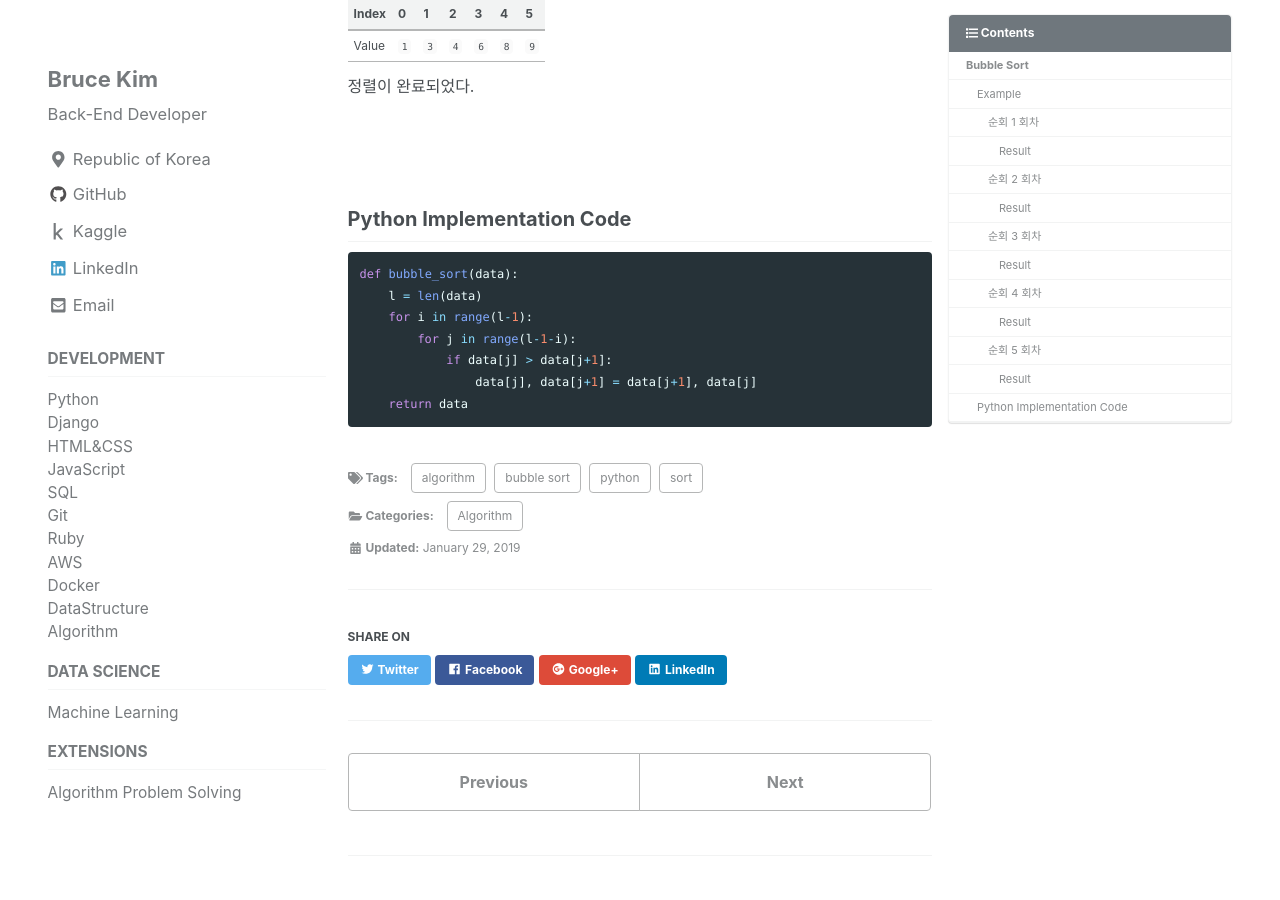
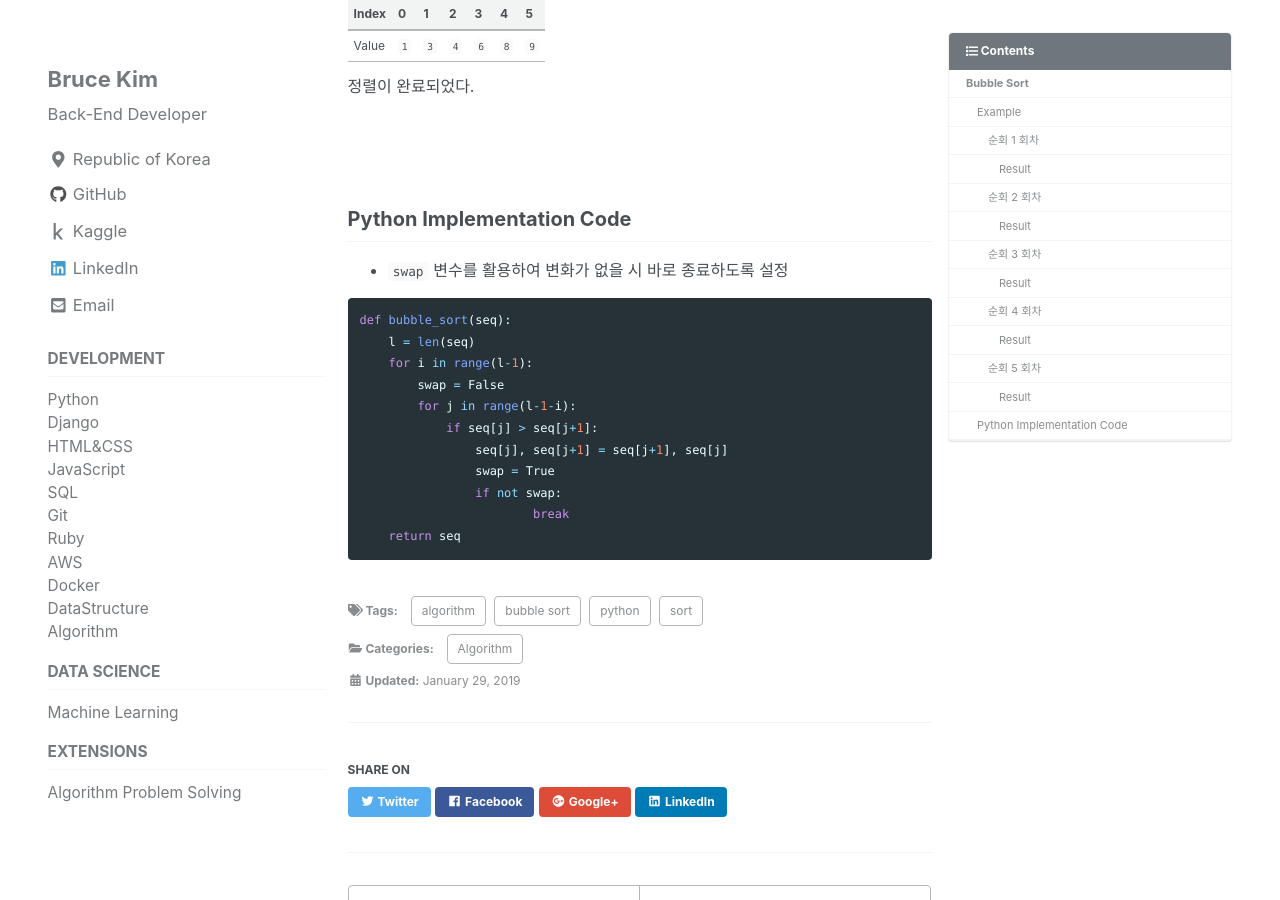
Before and after one commit to devbruce/devbruce.github.io, a Jekyll site: the page built from _posts/Algorithm/2019-01-29-alg-03-bubble+sort.md, in a window 1280 px wide and 900 px high, scrolled down 2927 px. Built offline with Jekyll 4.4.1, drawn with Linux system fonts in a browser that asks for light colours; cached includes are drawn as plain includes; nearby versions of some CDN libraries; comment, search, counter and statistics services are not loaded.

Commit message:
Update alg-03

````diff
--- a/_posts/Algorithm/2019-01-29-alg-03-bubble+sort.md
+++ b/_posts/Algorithm/2019-01-29-alg-03-bubble+sort.md
@@ -165,12 +165,18 @@ tags:
 
 ## Python Implementation Code
 
+- `swap` 변수를 활용하여 변화가 없을 시 바로 종료하도록 설정
+
 ```python
-def bubble_sort(data):
-    l = len(data)
+def bubble_sort(seq):
+    l = len(seq)
     for i in range(l-1):
+    	swap = False
         for j in range(l-1-i):
-            if data[j] > data[j+1]:
-                data[j], data[j+1] = data[j+1], data[j]
-    return data
+            if seq[j] > seq[j+1]:
+                seq[j], seq[j+1] = seq[j+1], seq[j]
+                swap = True
+		if not swap:
+			break
+    return seq
 ```
````
